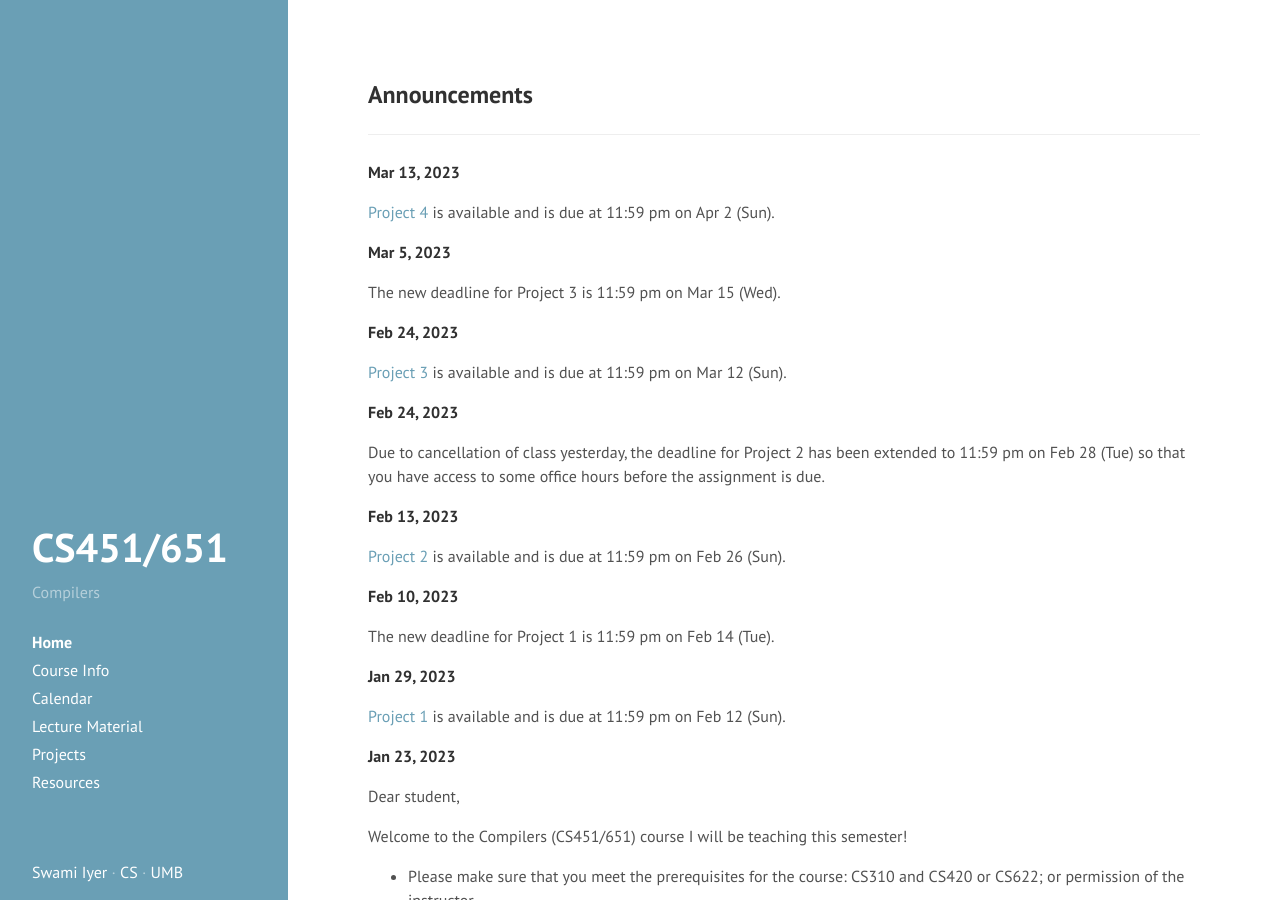
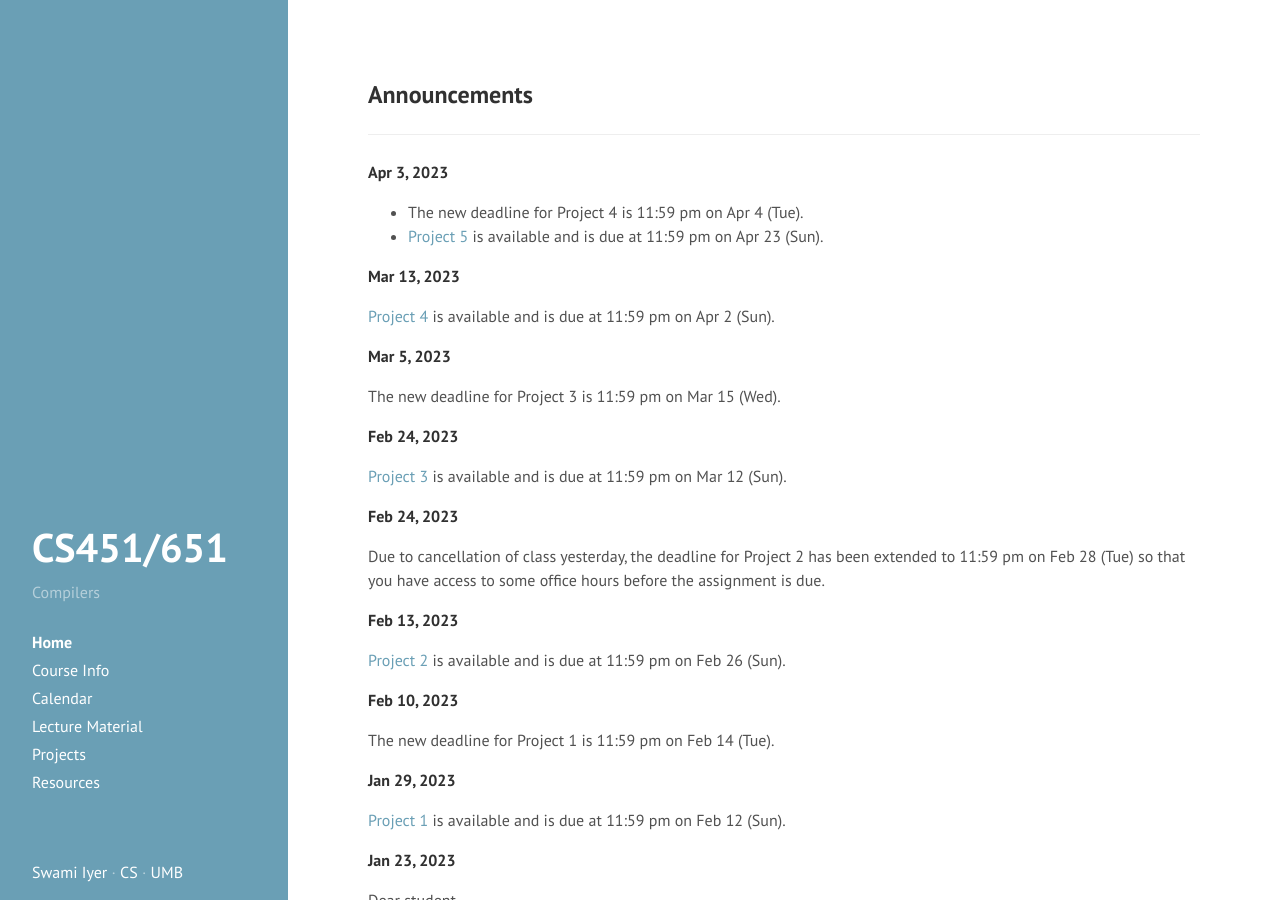
Before and after one commit to swamiiyer/swamiiyer.github.io, a Jekyll site: the page built from _pages/cs451/index.md, in a window 1280 px wide and 900 px high. Built offline with Jekyll 4.4.1, drawn with Linux system fonts in a browser that asks for light colours.

```diff
--- a/_pages/cs451/index.md
+++ b/_pages/cs451/index.md
@@ -4,6 +4,11 @@ layout: cs451_page
 title: Home
 order: 1
 ---
+
+**Apr 3, 2023**
+
+- The new deadline for Project 4 is 11:59 pm on Apr 4 (Tue).
+- [Project 5](projects.html) is available and is due at 11:59 pm on Apr 23 (Sun).
 
 **Mar 13, 2023**
 
```
Also changed, not shown: _pages/cs110/index.md (+4 -0 lines), _pages/cs210/index.md (+4 -0 lines).
